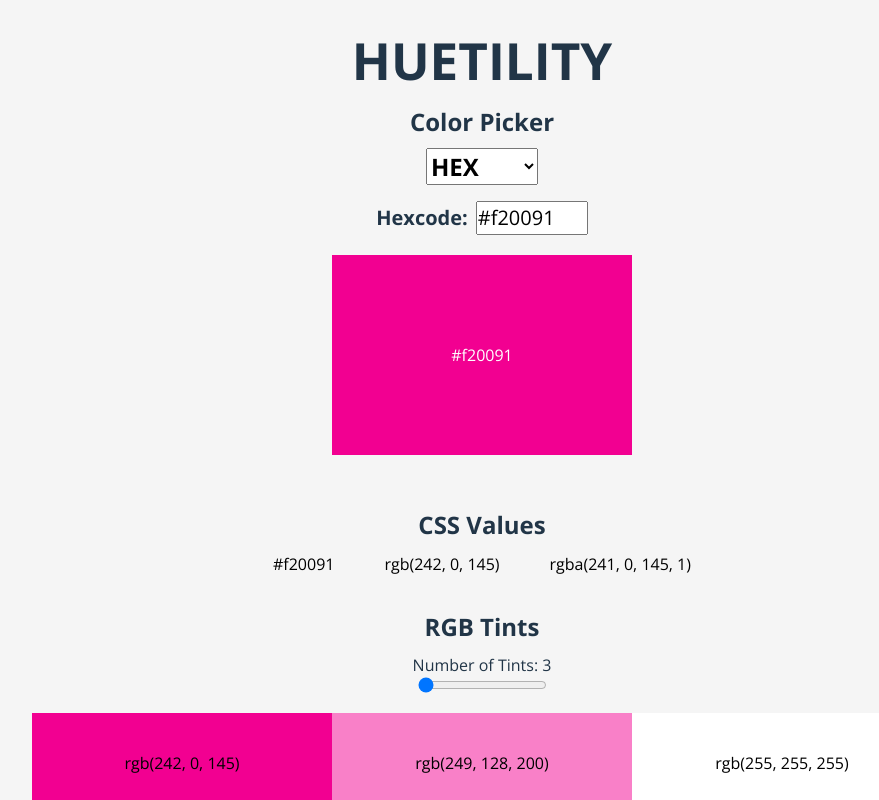
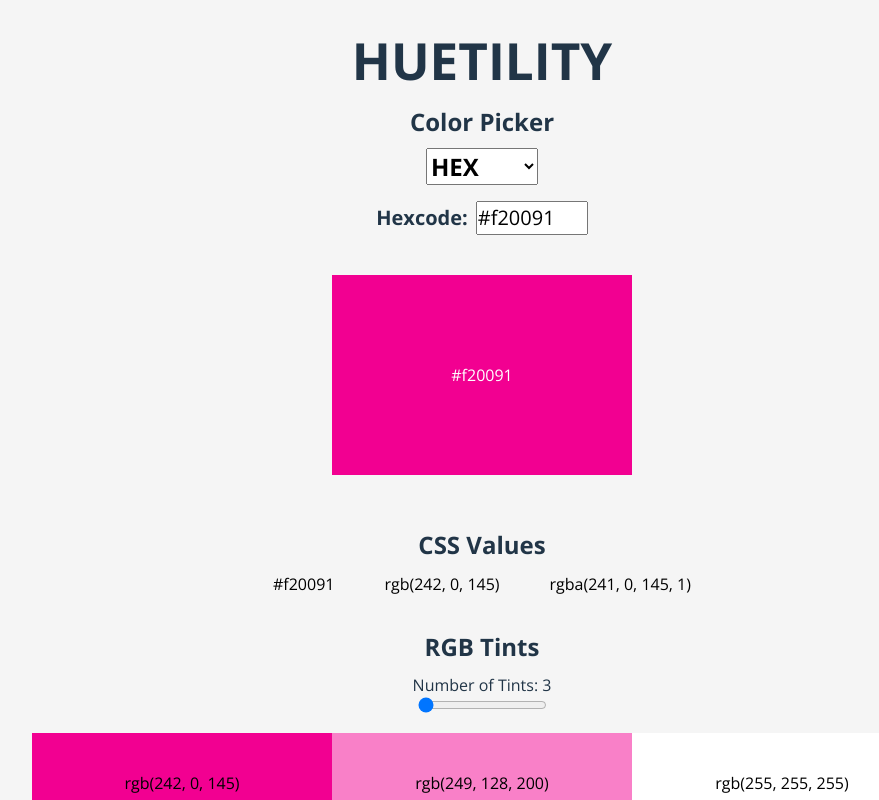
Before and after one commit to amandahinton/huetility, a React (Vite) app: page / in a window 1280 px wide. Shown: the top 800 px of the page, without its empty margins (158-1037 px from the left). Built offline with nearby package versions, Linux system fonts and the light colour scheme.

Commit message:
create space for input error messages

```diff
--- a/src/components/Swatch.css
+++ b/src/components/Swatch.css
@@ -4,5 +4,5 @@
   display: flex;
   justify-content: center;
   align-items: center;
-  margin: 20px;
+  margin: 40px 0px 20px;
 }
--- a/src/components/index.css
+++ b/src/components/index.css
@@ -13,4 +13,5 @@
 
 .huetility-input-error {
   color: red;
+  height:0px
 }
```
